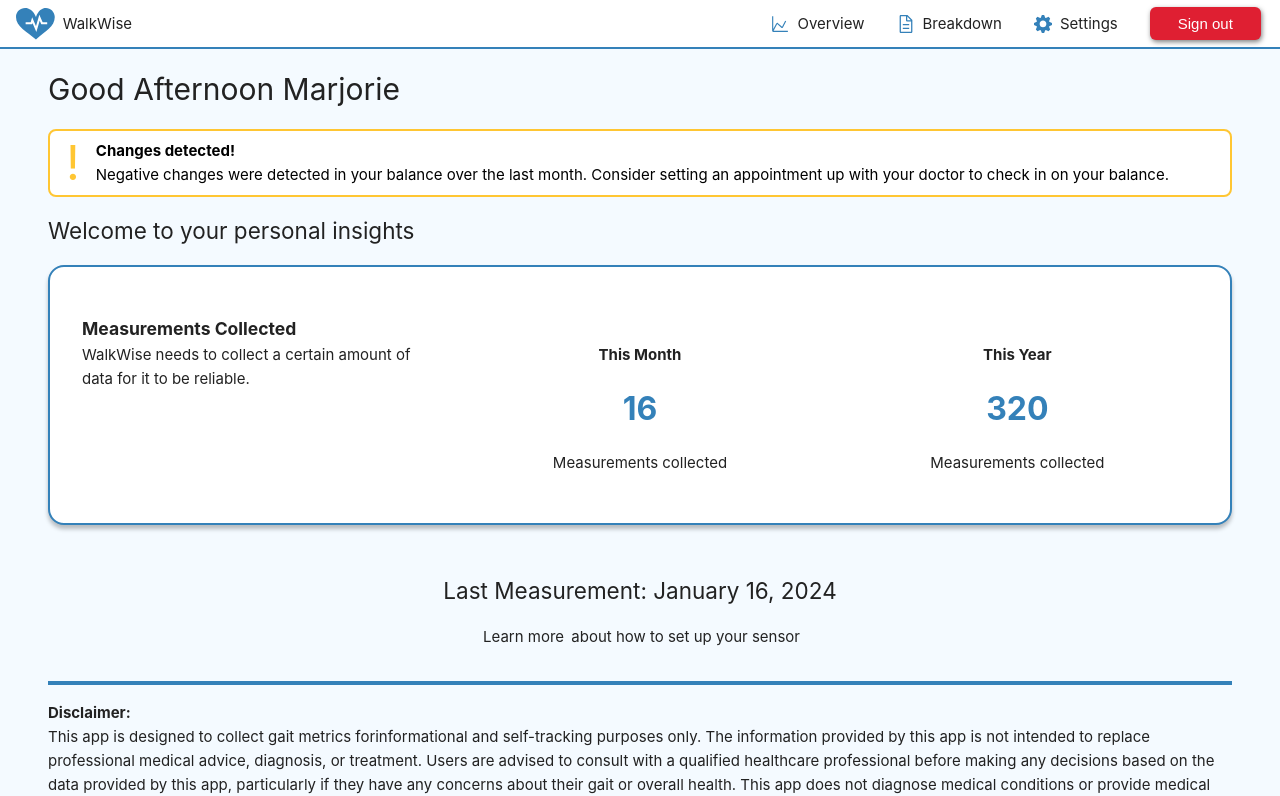
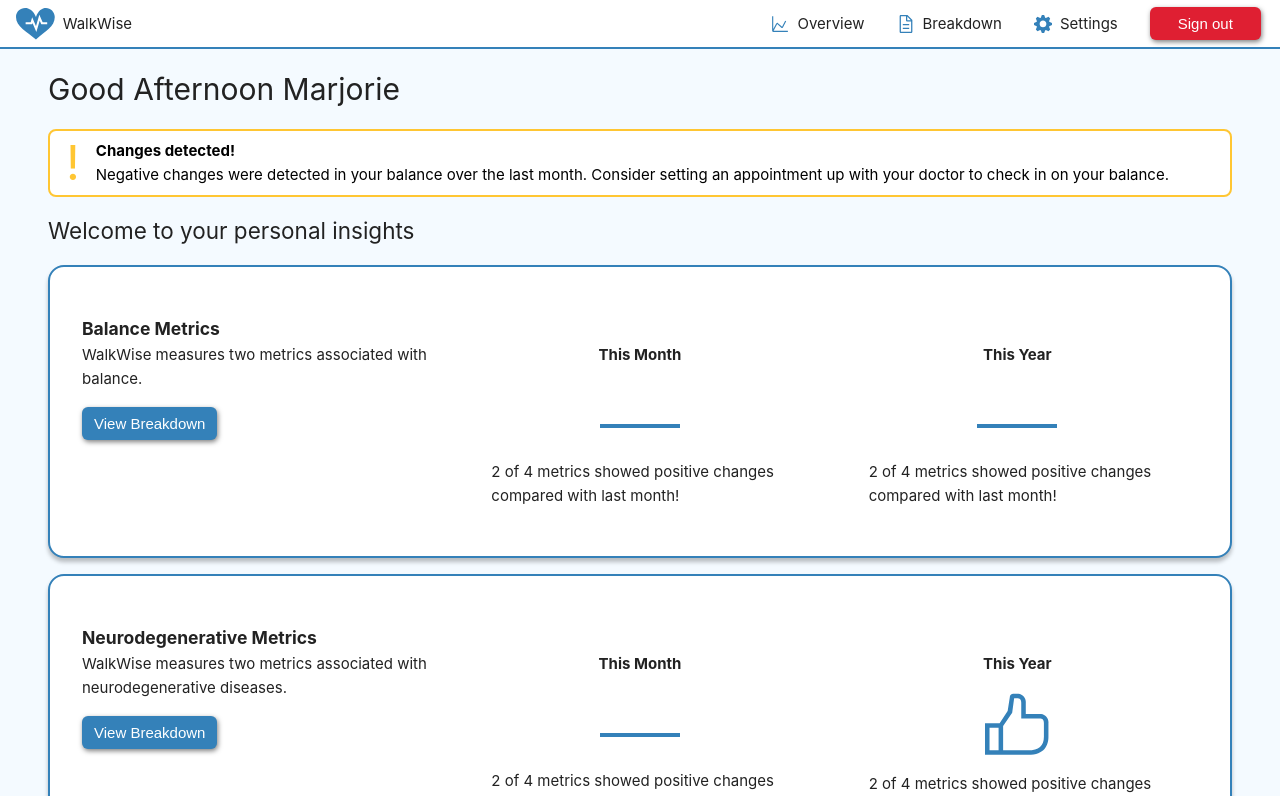
Before and after one commit to Capstone-Gait-Keepers/capstone, a Vue app in the folder frontend/: page / in a window 1280 px wide. Shown: the top 796 px of the page. Built offline with nearby package versions, Linux system fonts and the light colour scheme; no server answers.

Commit message:
Working plot updating!

```diff
--- a/frontend/src/backend_interface.ts
+++ b/frontend/src/backend_interface.ts
@@ -52,23 +52,23 @@
     console.error("User not logged in.");
     return null;
   }
-  const resp = await queryBackend<Record<string, any>>("/api/get_metrics/" + email);
-  if (!resp) {
-    return null;
-  }
-  const dates = resp['dates'];
-  const metrics = {...resp};
-  delete metrics['dates'];
-  return { dates, metrics } as Metrics;
+  // const resp = await queryBackend<Record<string, any>>("/api/get_metrics/" + email);
+  // if (!resp) {
+  //   return null;
+  // }
+  // const dates = resp['dates'];
+  // const metrics = {...resp};
+  // delete metrics['dates'];
+  // return { dates, metrics } as Metrics;
   return {
-    dates: ["2021-01-01", "2021-01-02", "2021-01-03", "2021-01-04", "2021-01-05"],
+    dates: ["2020-04-01", "2021-01-02", "2021-01-03", "2021-01-04", "2021-01-05"],
     metrics: {
-      "var_coef": [0.1, 0.2, 0.3, 0.4, 0.5],
-      "stga": [0.1, 0.2, 0.3, 0.4, 0.5],
+      "var_coef": [0.1, 0.1, 0.12, 0.1, 0.1],
+      "stga": [0.1, 0.2, 0.3, 0.4, 0.1],
       "phase_sync": [0.1, 0.2, 0.3, 0.4, 0.5],
       "cond_entropy": [0.1, 0.2, 0.3, 0.4, 0.5],
       "stride_time": [0.1, 0.2, 0.3, 0.4, 0.5],
-      "cadence": [0.1, 0.2, 0.3, 0.4, 0.5],
+      "cadence": [0.5, 0.1, 0.2, 0.2, 0.1],
     }
   };
 }
--- /dev/null
+++ b/frontend/src/components/InteractivePlot.vue
@@ -0,0 +1,64 @@
+<template>
+  <Plot
+    :x="x.slice(slice_index)"
+    :y="y.slice(slice_index)"
+    :xlabel="xlabel"
+    :ylabel="ylabel"
+    :plot_type="plot_type"
+    :title="title"
+  />
+  <div class="buttons">
+    <button @click.stop="span = 30" :class="{'active': span == 30}">Month</button>
+    <button @click.stop="span = 365" :class="{'active': span == 365}">Year</button>
+  </div>
+</template>
+
+<script setup lang="ts">
+import { ref, withDefaults, computed } from 'vue';
+import { datesBackIndex } from '@/store';
+import Plot from '@/components/Plot.vue';
+
+const { x } = withDefaults(defineProps<{
+  x: Array<string>,
+  y: Array<number>,
+  xlabel: string,
+  ylabel: string,
+  plot_type: string,
+  title?: string,
+}>(), {
+  plot_type: 'scatter',
+});
+
+const span = ref(30);
+const slice_index = computed(() => datesBackIndex(span.value));
+</script>
+
+<style scoped>
+.buttons {
+  display: flex;
+  justify-content: center;
+  margin: 1rem;
+}
+
+button {
+  font-size: .8rem;
+  color: #525252;
+  background-color: #F4F4F4;
+  box-shadow: none;
+}
+
+.buttons button:first-of-type {
+  border-top-right-radius: 0;
+  border-bottom-right-radius: 0;
+}
+
+.buttons button:last-of-type {
+  border-top-left-radius: 0;
+  border-bottom-left-radius: 0;
+}
+
+.active {
+  background-color: var(--color-main);
+  color: white;
+}
+</style>
--- a/frontend/src/components/Plot.vue
+++ b/frontend/src/components/Plot.vue
@@ -4,11 +4,11 @@
 
 <script setup>
 import Plotly from 'plotly.js-dist';
-import { onMounted } from 'vue';
+import { onMounted, watch } from 'vue';
 
 // TODO: Add bounds
 
-const { x, y, xlabel, ylabel, plot_type, title } = defineProps({
+const props = defineProps({
   x: Array,
   y: Array,
   xlabel: String,
@@ -25,16 +25,14 @@
 }
 const _id = uuidv4();
 
-onMounted(() => {
-  const data = [{x, y, type: plot_type}];
 const layout = {
-    title,
+  title: props.title,
   margin: {r: 0, t: 0},
   // paper_bgcolor: "#fff", // Transparent background
   // plot_bgcolor: "#fff", // Transparent plot area
   xaxis: {
     title: {
-        text: xlabel,
+      text: props.xlabel,
       font: {
         size: 14,
         color: '#000'
@@ -43,7 +41,7 @@
   },
   yaxis: {
     title: {
-        text: ylabel,
+      text: props.ylabel,
       font: {
         size: 14,
         color: '#000'
@@ -51,7 +49,16 @@
     }
   }
 };
-  const config = {displayModeBar: false};
+const config = {displayModeBar: false, responsive: true};
+
+onMounted(() => {
+  const data = [{x: props.x, y: props.y, type: props.plot_type}];
+  Plotly.newPlot(_id, data, layout, config);
+});
+
+watch([() => props.x, () => props.y], (newV, oldV) => {
+  const [x, y] = newV;
+  const data = [{x, y, type: props.plot_type}];
   Plotly.newPlot(_id, data, layout, config);
 });
 </script>
--- a/frontend/src/components/StatusIndicator.vue
+++ b/frontend/src/components/StatusIndicator.vue
@@ -9,7 +9,7 @@
 </template>
 
 <script setup lang="ts">
-import { store, Section, metric_sections } from '@/store';
+import { store, Section, metric_sections, datesBackIndex } from '@/store';
 const { data } = store;
 
 enum Status {
@@ -31,17 +31,10 @@
   return Status.Neutral;
 }
 
-function datesBackIndex(dates: string[], days: number): number {
-  const date = new Date(dates[dates.length - 1]);
-  date.setDate(date.getDate() - days);
-  return dates.filter((d) => new Date(d) >= date).length;
-}
-
 if (data !== null) {
   for (const metric of metrics) {
     const values = data.metrics[metric];
-    const dates = data.dates;
-    const values_in_period = values.slice(-datesBackIndex(dates, timespan === "Month" ? 30 : 365));
+    const values_in_period = values.slice(datesBackIndex(timespan === "Month" ? 30 : 365));
     metric_changes[metric] = getMetricStatus(values_in_period);
   }
   console.log(metric_changes);
--- a/frontend/src/store.ts
+++ b/frontend/src/store.ts
@@ -60,3 +60,20 @@
       console.error('Failed to get metrics');
   }
 }
+
+export function datesBackIndex(days: number): number {
+  if (store.data === null) {
+    return 0;
+  }
+  // TODO: Current date as a reference?
+  const date = new Date(store.data.dates[store.data.dates.length - 1]);
+  date.setDate(date.getDate() - days);
+  return -store.data.dates.filter((d) => new Date(d) >= date).length;
+}
+
+export function getMetric(metric: string, days: number): number[] {
+  if (store.data === null) {
+    return [];
+  }
+  return store.data.metrics[metric].slice(datesBackIndex(days));
+}
--- a/frontend/src/views/DetailView.vue
+++ b/frontend/src/views/DetailView.vue
@@ -9,7 +9,7 @@
           <span v-for="key in metric_keys" :key="key">
             <Accordion v-if="validMetric(key)" :header="metric_titles[key]" :startOpen="hash === header" class="metric">
               <p>{{ metric_descriptions[key] }}</p>
-              <Plot
+              <InteractivePlot
                 :x="store.data.dates"
                 :y="store.data.metrics[key]"
                 xlabel="Date"
@@ -30,7 +30,7 @@
 import { ListLoader } from 'vue-content-loader'
 
 import BasePage from '@/components/BasePage.vue';
-import Plot from '@/components/Plot.vue';
+import InteractivePlot from '@/components/InteractivePlot.vue';
 import Accordion from '@/components/Accordion.vue';
 import { store, metric_sections, validMetric, validSection } from '@/store';
 
--- a/frontend/src/views/HomeView.vue
+++ b/frontend/src/views/HomeView.vue
@@ -21,8 +21,8 @@
           <p>WalkWise measures two metrics associated with balance.</p>
           <button><RouterLink to="/breakdown#Balance">View Breakdown</RouterLink></button>
         </div>
-        <StatusIndicator section="Balance" timespan="Month" />
-        <StatusIndicator section="Balance" timespan="Year" />
+        <StatusIndicator :section="Section.Balance" timespan="Month" />
+        <StatusIndicator :section="Section.Balance" timespan="Year" />
       </div>
     </div>
 
@@ -33,8 +33,8 @@
           <p>WalkWise measures two metrics associated with neurodegenerative diseases.</p>
           <button><RouterLink to="/breakdown#Neurodegenerative">View Breakdown</RouterLink></button>
         </div>
-        <StatusIndicator section="Neurodegenerative" timespan="Month" />
-        <StatusIndicator section="Neurodegenerative" timespan="Year" />
+        <StatusIndicator :section="Section.Neurodegenerative" timespan="Month" />
+        <StatusIndicator :section="Section.Neurodegenerative" timespan="Year" />
       </div>
     </div>
 
@@ -45,8 +45,8 @@
           <p>WalkWise measures 4 metrics associated with Dementia.</p>
           <button><RouterLink to="/breakdown#Dementia">View Breakdown</RouterLink></button>
         </div>
-        <StatusIndicator section="Dementia" timespan="Month" />
-        <StatusIndicator section="Dementia" timespan="Year" />
+        <StatusIndicator :section="Section.Dementia" timespan="Month" />
+        <StatusIndicator :section="Section.Dementia" timespan="Year" />
       </div>
     </div>
 
```
Lines whose indentation alone changed are shown as unchanged.
